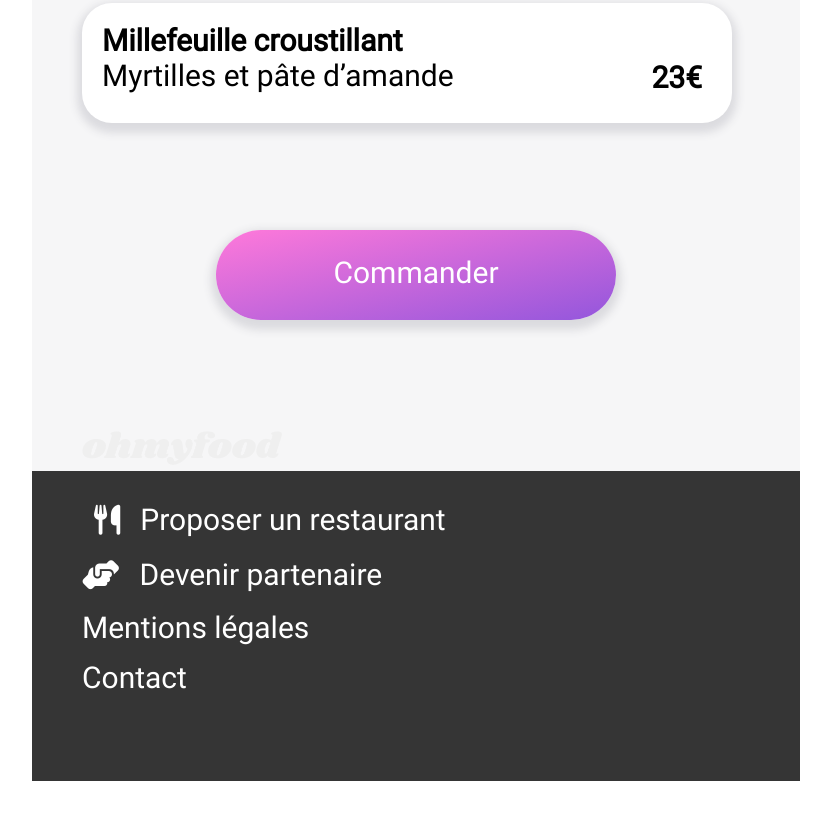
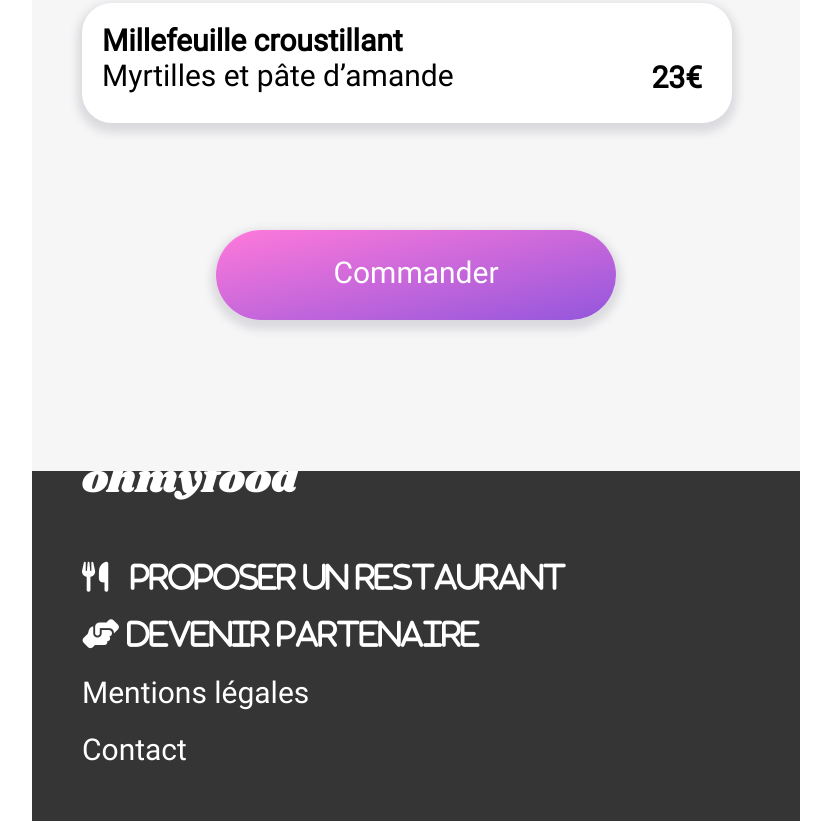
Before and after one commit to DavidVongs/DavidVongsouphy_03_08072021, a website: page menu1.html in a window 1280 px wide. Shown: the part 2614-3443 px from the top of the page, without its empty margins (224-1055 px from the left). Before the commit the page ends 3403 px from the top, so only its background shows below. Drawn offline with Linux system fonts and the light colour scheme.

Commit message:
menu à la francaise terminé, W3C ok css et html

```diff
--- a/Sass/footer/footer.scss
+++ b/Sass/footer/footer.scss
@@ -1,37 +1,27 @@
-footer {
+.footer {
   background: $footer-color;
   font-size: $h2-size;
   height: 400px;
-  img {
-    filter: invert(100%);
-    width: 200px;
-    margin-top: 50px;
-  }
+
   a {
     color: white;
     display: block;
   }
-  .footer {
-    @include margin_h2;
-    &__lien2 {
-      display: flex;
-      flex-direction: column;
-      justify-content: space-around;
-      height: 100px;
-      margin-top: -20px;
-    }
-    &__lien {
-      display: flex;
-      align-items: center;
-      p {
-        margin-left: 20px;
-      }
-      &--margintop {
-        margin-top: -40px;
-      }
-      &--marginleft {
-        margin-left: 12px;
-      }
+  &__titre {
+    color: white;
+    font-family: "shrik";
+    font-size: 40px;
+    margin-left: 50px;
+    padding-top: 30px;
+  }
+  &__lien {
+    height: 230px;
+    display: flex;
+    flex-direction: column;
+    justify-content: space-around;
+    @include margin-h2;
+    .margin {
+      margin-left: 15px;
     }
   }
 }
--- a/Sass/menu.scss
+++ b/Sass/menu.scss
@@ -72,10 +72,18 @@ a {
   .heart2 {
     @include remplissage_coeur;
   }
+  .menu2 {
+    height: 2200px;
+    display: flex;
+    flex-direction: column;
+    justify-content: space-around;
+  }
   &__plats {
     font-size: $h2-size;
-
     @include margin-h2;
+    .bande-horizontale {
+      @include bande-horizontale;
+    }
     h2 {
       font-weight: normal;
     }
@@ -140,10 +148,6 @@ a {
   }
 }
 
-.bande-horizontale {
-  @include bande-horizontale;
-}
-
 .btn-principaux {
   @include btn_principaux;
   @include btn_principaux_color;
@@ -161,11 +165,29 @@ a {
   }
 }
 
-.menu2 {
-  height: 2200px;
-  display: flex;
-  flex-direction: column;
-  justify-content: space-around;
+@import "footer/footer.scss";
+
+@keyframes apparition {
+  from {
+    opacity: 0;
+    margin-top: 20px;
+  }
+  to {
+    opacity: 1;
+  }
 }
 
-@import "footer/footer.scss";
+.apparition-menu {
+  opacity: 0;
+  animation: apparition 1000ms forwards;
+}
+
+.apparition-menu:nth-child(1) {
+  animation-delay: 0.3s;
+}
+.apparition-menu:nth-child(2) {
+  animation-delay: 0.5s;
+}
+.apparition-menu:nth-child(3) {
+  animation-delay: 0.7s;
+}
--- a/menu1.html
+++ b/menu1.html
@@ -14,13 +14,17 @@
 
   <body>
     <div class="global_width">
+      <!--HEADER-->
+
       <header>
         <img src="image/ohmyfood.png" alt="logo ohmyfood" />
         <a href="index.html"><i class="fas fa-arrow-left"></i></a>
       </header>
 
+      <!--ARTICLE-->
+
       <article class="menu">
-        <img src="image/francaise-grand.jpg" />
+        <img src="image/francaise-grand.jpg" alt="A la française" />
         <div class="menu__bloc">
           <div class="menu__titre">
             <h1>À la française</h1>
@@ -32,7 +36,7 @@
             </div>
           </div>
           <div class="menu2">
-            <div class="menu__plats">
+            <div class="menu__plats apparition-menu">
               <h2>ENTRÉES</h2>
               <div class="bande-horizontale"></div>
               <div>
@@ -83,7 +87,7 @@
                 </div>
               </div>
             </div>
-            <div class="menu__plats">
+            <div class="menu__plats apparition-menu">
               <h2>PLATS</h2>
               <div class="bande-horizontale"></div>
               <div>
@@ -134,7 +138,7 @@
                 </div>
               </div>
             </div>
-            <div class="menu__plats">
+            <div class="menu__plats apparition-menu">
               <h2>DESSERTS</h2>
               <div class="bande-horizontale"></div>
               <div>
@@ -192,26 +196,23 @@
         </div>
       </article>
 
-      <footer>
-        <div class="footer">
-          <img src="image/ohmyfood.png" alt="logo ohmyfood" />
+      <!--FOOTER-->
 
+      <footer class="footer">
+        <p class="footer__titre">ohmyfood</p>
+        <div class="footer__lien">
           <a href="#">
-            <div class="footer__lien footer__lien--marginleft">
-              <i class="fas fa-utensils"></i>
-              <p>Proposer un restaurant</p>
-            </div>
+            <i class="fas fa-utensils">
+              <span class="margin">Proposer un restaurant</span>
+            </i>
           </a>
           <a href="#">
-            <div class="footer__lien footer__lien--margintop">
-              <i class="fas fa-hands-helping"></i>
-              <p>Devenir partenaire</p>
-            </div>
+            <i class="fas fa-hands-helping">
+              <span>Devenir partenaire</span>
+            </i>
           </a>
-          <div class="footer__lien2">
-            <a href="#">Mentions légales</a>
-            <a href="#">Contact</a>
-          </div>
+          <a href="#">Mentions légales</a>
+          <a href="#">Contact</a>
         </div>
       </footer>
     </div>
```
Also changed, not shown: index.html (+5 -4 lines), css/menus.css, 1 other file.
